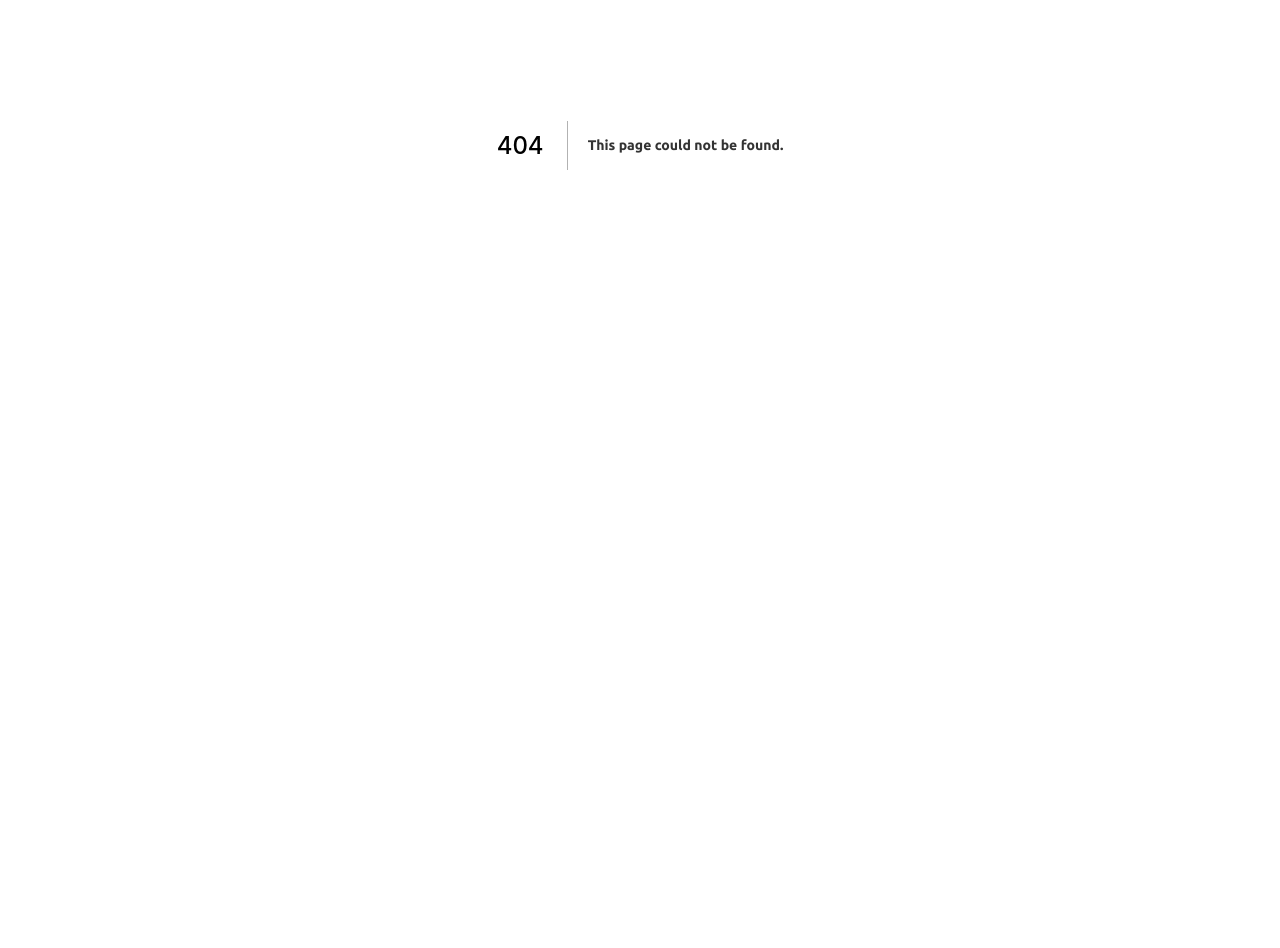
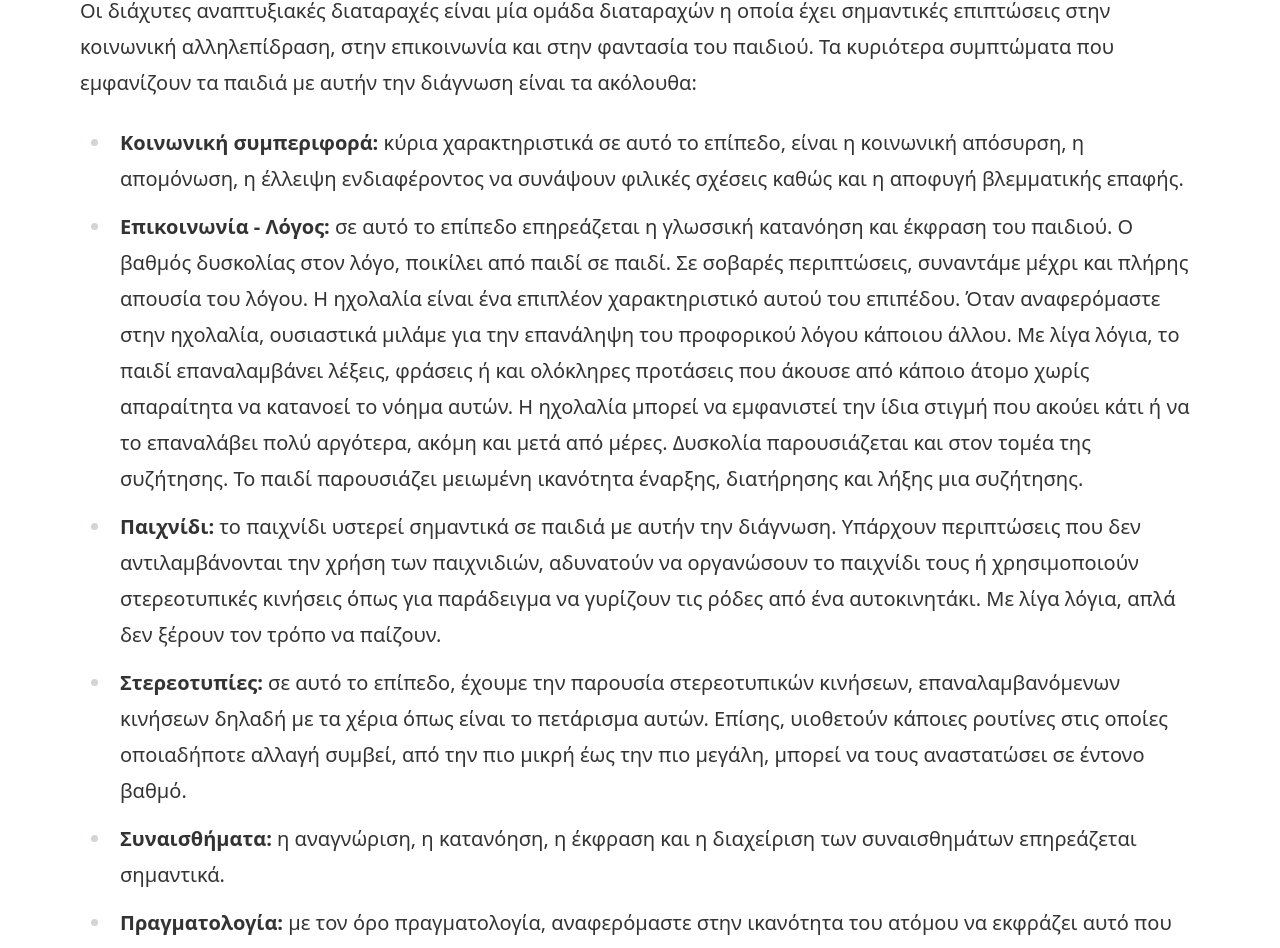
Before and after one commit to vkarampinis/skepsileksi.gr, a Next.js app: page /logotherapia/autismos in a window 1280 px wide. Before the commit this address had no page. Shown: the part 255-1203 px from the top of the page. Before the commit the page ends 800 px from the top, so only its background shows below. Built offline with nearby package versions, Linux system fonts and the light colour scheme.

Commit message:
Autismos Page

```diff
--- /dev/null
+++ b/pages/logotherapia/autismos.js
@@ -0,0 +1,94 @@
+import BaseLayout from "../../components/BaseLayout";
+import ContactSection from "../../components/ContactSection";
+import H from "../../components/H";
+import TextSection from "../../components/TextSection";
+
+export default function Autismos() {
+  return (
+    <BaseLayout>
+      <TextSection>
+        <H size={2}>Διάχυτη αναπτυξιακή διαταραχή (αυτισμός)</H>
+        <H size={3}>Εικόνα παιδιού</H>
+        <p>
+          Οι διάχυτες αναπτυξιακές διαταραχές είναι μία ομάδα διαταραχών η οποία
+          έχει σημαντικές επιπτώσεις στην κοινωνική αλληλεπίδραση, στην
+          επικοινωνία και στην φαντασία του παιδιού. Τα κυριότερα συμπτώματα που
+          εμφανίζουν τα παιδιά με αυτήν την διάγνωση είναι τα ακόλουθα:
+        </p>
+        <ul className="list-disc list-outside">
+          <li>
+            <span className="font-bold">Κοινωνική συμπεριφορά:</span> κύρια
+            χαρακτηριστικά σε αυτό το επίπεδο, είναι η κοινωνική απόσυρση, η
+            απομόνωση, η έλλειψη ενδιαφέροντος να συνάψουν φιλικές σχέσεις καθώς
+            και η αποφυγή βλεμματικής επαφής.
+          </li>
+          <li>
+            <span className="font-bold">Επικοινωνία - Λόγος:</span> σε αυτό το
+            επίπεδο επηρεάζεται η γλωσσική κατανόηση και έκφραση του παιδιού. Ο
+            βαθμός δυσκολίας στον λόγο, ποικίλει από παιδί σε παιδί. Σε σοβαρές
+            περιπτώσεις, συναντάμε μέχρι και πλήρης απουσία του λόγου. Η
+            ηχολαλία είναι ένα επιπλέον χαρακτηριστικό αυτού του επιπέδου. Όταν
+            αναφερόμαστε στην ηχολαλία, ουσιαστικά μιλάμε για την επανάληψη του
+            προφορικού λόγου κάποιου άλλου. Με λίγα λόγια, το παιδί
+            επαναλαμβάνει λέξεις, φράσεις ή και ολόκληρες προτάσεις που άκουσε
+            από κάποιο άτομο χωρίς απαραίτητα να κατανοεί το νόημα αυτών. Η
+            ηχολαλία μπορεί να εμφανιστεί την ίδια στιγμή που ακούει κάτι ή να
+            το επαναλάβει πολύ αργότερα, ακόμη και μετά από μέρες. Δυσκολία
+            παρουσιάζεται και στον τομέα της συζήτησης. Το παιδί παρουσιάζει
+            μειωμένη ικανότητα έναρξης, διατήρησης και λήξης μια συζήτησης.
+          </li>
+          <li>
+            <span className="font-bold">Παιχνίδι:</span> το παιχνίδι υστερεί
+            σημαντικά σε παιδιά με αυτήν την διάγνωση. Υπάρχουν περιπτώσεις που
+            δεν αντιλαμβάνονται την χρήση των παιχνιδιών, αδυνατούν να
+            οργανώσουν το παιχνίδι τους ή χρησιμοποιούν στερεοτυπικές κινήσεις
+            όπως για παράδειγμα να γυρίζουν τις ρόδες από ένα αυτοκινητάκι. Με
+            λίγα λόγια, απλά δεν ξέρουν τον τρόπο να παίζουν.
+          </li>
+          <li>
+            <span className="font-bold">Στερεοτυπίες:</span> σε αυτό το επίπεδο,
+            έχουμε την παρουσία στερεοτυπικών κινήσεων, επαναλαμβανόμενων
+            κινήσεων δηλαδή με τα χέρια όπως είναι το πετάρισμα αυτών. Επίσης,
+            υιοθετούν κάποιες ρουτίνες στις οποίες οποιαδήποτε αλλαγή συμβεί,
+            από την πιο μικρή έως την πιο μεγάλη, μπορεί να τους αναστατώσει σε
+            έντονο βαθμό.
+          </li>
+          <li>
+            <span className="font-bold">Συναισθήματα:</span> η αναγνώριση, η
+            κατανόηση, η έκφραση και η διαχείριση των συναισθημάτων επηρεάζεται
+            σημαντικά.
+          </li>
+          <li>
+            <span className="font-bold">Πραγματολογία:</span> με τον όρο
+            πραγματολογία, αναφερόμαστε στην ικανότητα του ατόμου να εκφράζει
+            αυτό που θέλει να πει ανάλογα με το πλαίσιο αναφοράς, να κατανοεί
+            την επικοινωνιακή πρόθεση του συνομιλητή του και παράλληλα να
+            διατηρεί τους κανόνες που διέπουν μια συζήτηση. Με λίγα λόγια,
+            γνωρίζουμε πως με διαφορετικό τρόπο μιλάμε στον φίλο μας και με
+            διαφορετικό τρόπο σε κάποιον συνομιλητή που μόλις γνωρίσαμε. Θα
+            χρησιμοποιήσουμε άλλες λεκτικές και μη λεκτικές δεξιότητες όταν ο
+            συνομιλητής μας είναι χαρούμενος και άλλες όταν είναι λυπημένος.
+            Επίσης, χρησιμοποιούμε την εναλλαγή σειράς κατά την διάρκεια μιας
+            συζήτησης και την διατήρηση της βλεμματικής επαφής. Ένα παιδί με
+            αυτή την διάγνωση, όλα τα προαναφερθέντα ή τα περισσότερα από αυτά,
+            αδυνατεί να τα χρησιμοποιήσει στην καθημερινότητα του.
+          </li>
+        </ul>
+      </TextSection>
+      <TextSection>
+        <H size={2}>Θεραπευτική παρέμβαση</H>
+        <p>
+          Ο θεραπευτής, μετά την λήψη ενός λεπτομερούς ιστορικού προχωράει στην
+          χορήγηση κάποιων τεστς μέσα από τα οποία μπορεί να εντοπίσει τα
+          ελλείμματα που υπάρχουν στα παραπάνω επίπεδα. Στην συνέχεια θέτει τους
+          θεραπευτικούς στόχους για την αντιμετώπιση αυτών.
+        </p>
+      </TextSection>
+      <ContactSection />
+    </BaseLayout>
+  );
+}
+
+function Red({ children }) {
+  return <span className="font-bold text-red-500">{children}</span>;
+}
```
